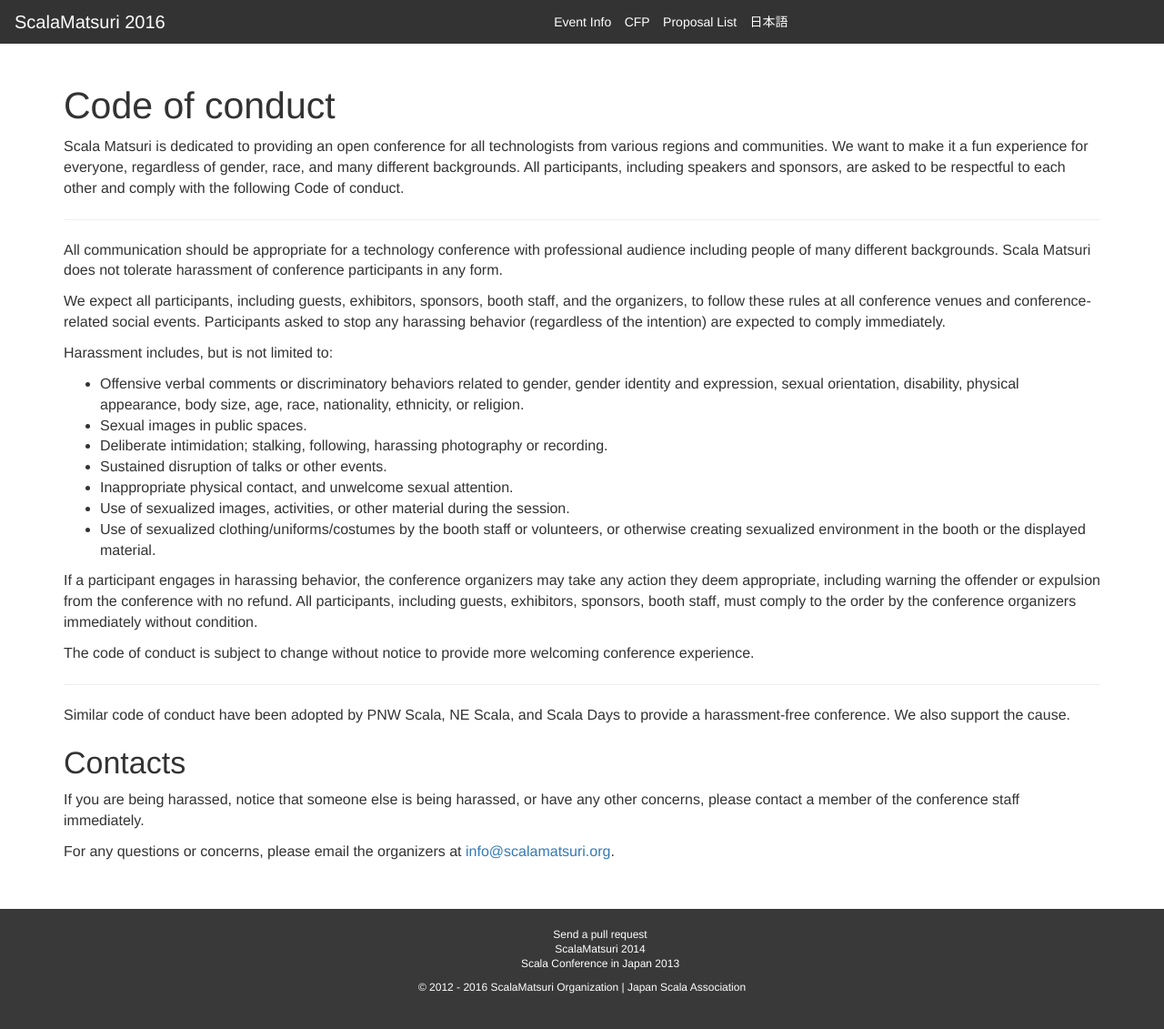
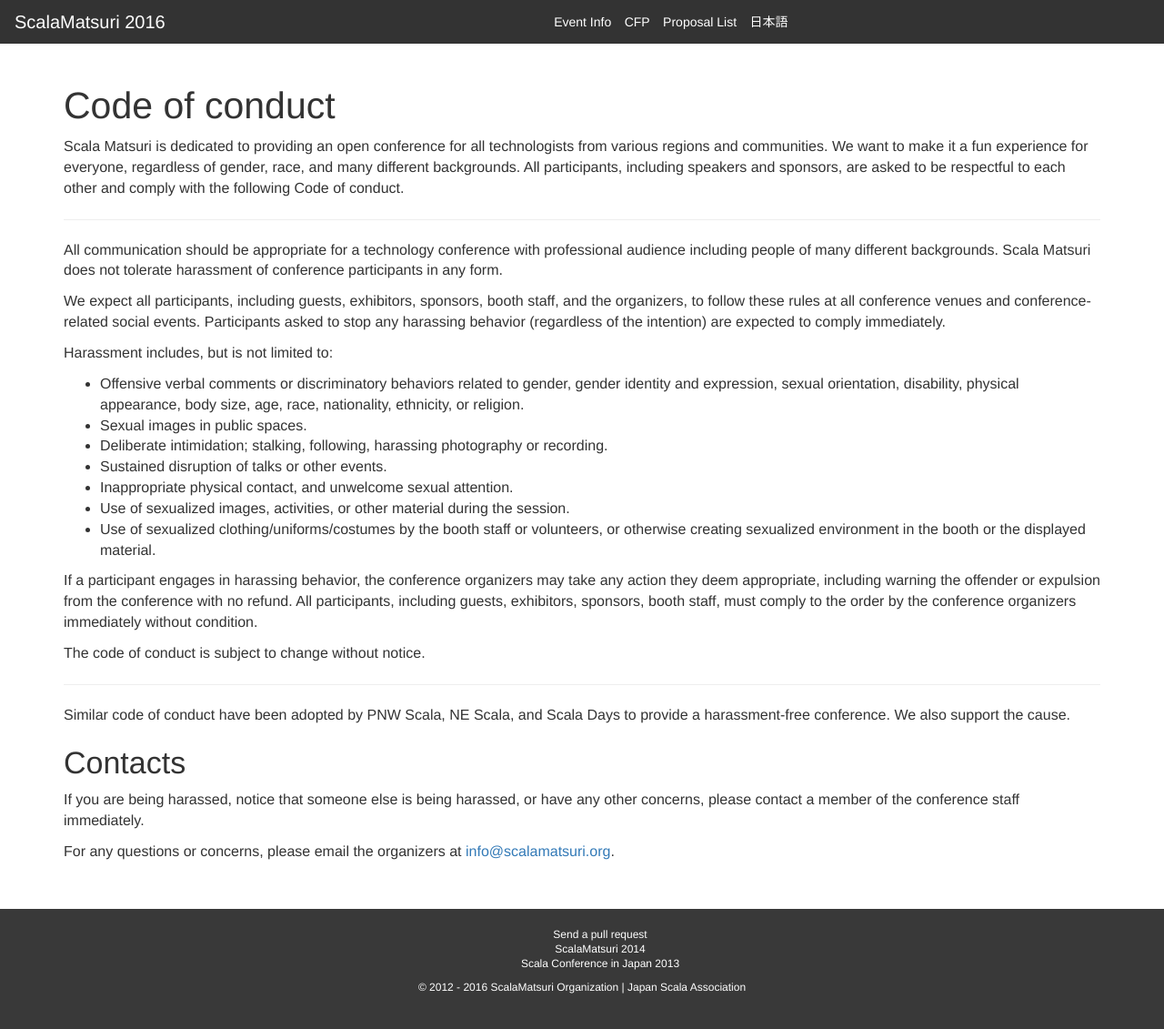
Before and after one commit to scalajp/2016.scalamatsuri.org, a Jekyll site: the page built from en/code-of-conduct/index.html, in a window 1280 px wide and 1139 px high. Shown: the top 1131 px of the window at 91% size. Built offline with Jekyll 4.4.1, drawn with Linux system fonts in a browser that asks for light colours; nearby versions of some CDN libraries; comment, search, counter and statistics services are not loaded.

Commit message:
apply a fix based on review

```diff
--- a/en/code-of-conduct/index.html
+++ b/en/code-of-conduct/index.html
@@ -32,7 +32,7 @@ title: Code of conduct
   If a participant engages in harassing behavior, the conference organizers may take any action they deem appropriate, including warning the offender or expulsion from the conference with no refund. All participants, including guests, exhibitors, sponsors, booth staff, must comply to the order by the conference organizers immediately without condition.
 </p>
 <p>
-  The code of conduct is subject to change without notice to provide more welcoming conference experience.
+  The code of conduct is subject to change without notice.
 </p>
 <hr>
 <p>
```
